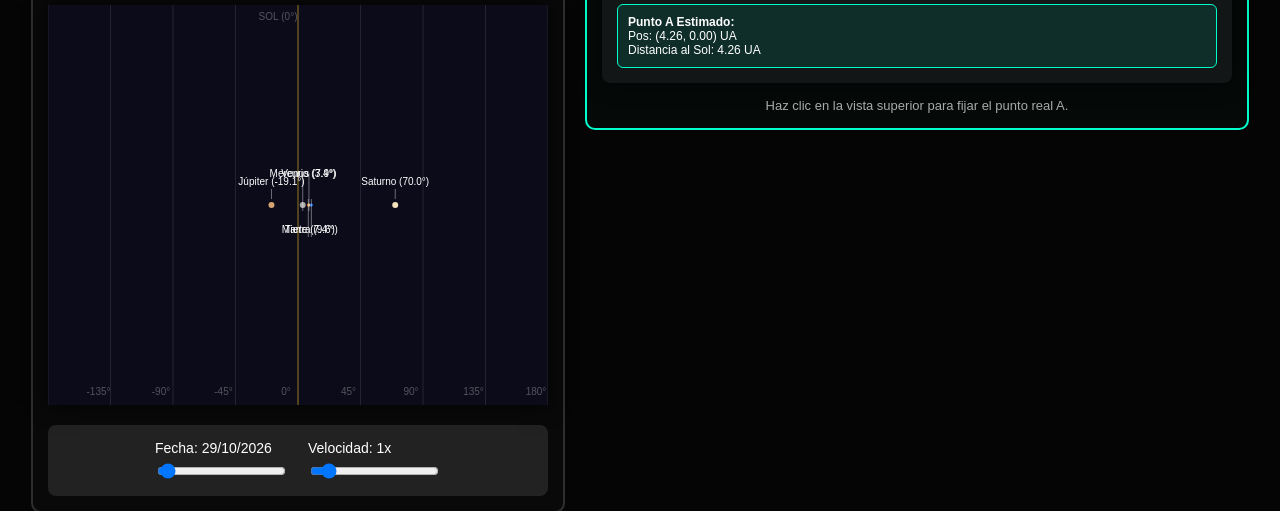
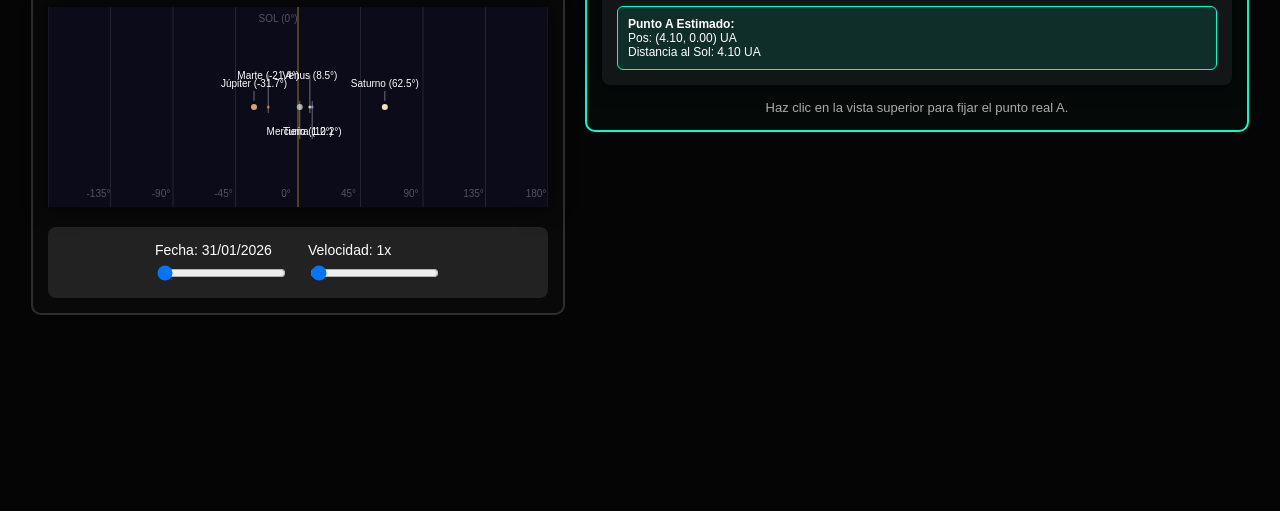
Before and after one commit to EduardoManzanoAlcaraz/IBM-BOB-Solar-System-Orientation, a plain HTML site: page index.html in a window 1280 px wide. Shown: the part 494-1005 px from the top of the page. After the commit the page ends 820 px from the top, so only its background shows below. Drawn offline with Linux system fonts and the light colour scheme.

Commit message:
Adjust canvas height and speed range step

```diff
--- a/index.html
+++ b/index.html
@@ -18,7 +18,7 @@
 
             <div class="view-box">
                 <h3 class="panel-title">Vista Panorámica desde A hacia el Sol</h3>
-                <canvas id="panoView" width="500" height="400"></canvas>
+                <canvas id="panoView" width="500" height="200"></canvas>
             </div>
 
             <div class="controls">
@@ -28,7 +28,7 @@
                 </div>
                 <div class="control-group">
                     <label for="speedRange">Velocidad: <span id="speedVal">1</span>x</label>
-                    <input type="range" id="speedRange" min="0" max="10" step="0.5" value="1">
+                    <input type="range" id="speedRange" min="0" max="10" step="0.1" value="0.1">
                 </div>
             </div>
         </div>
```
